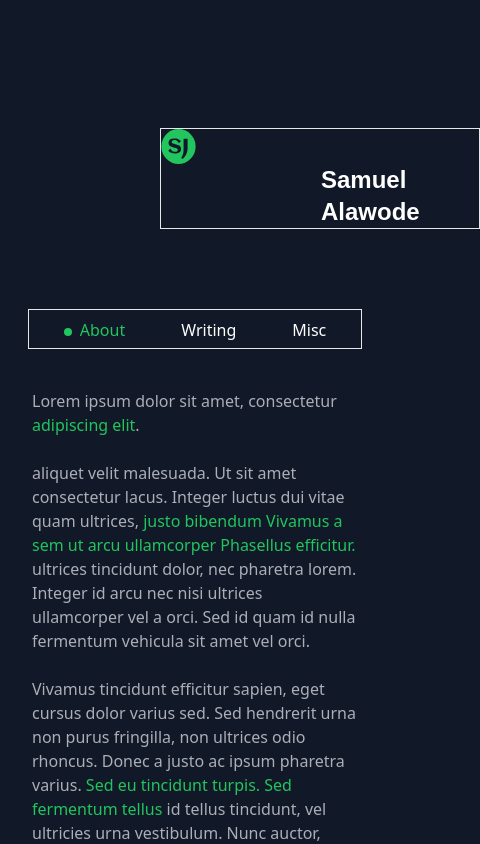
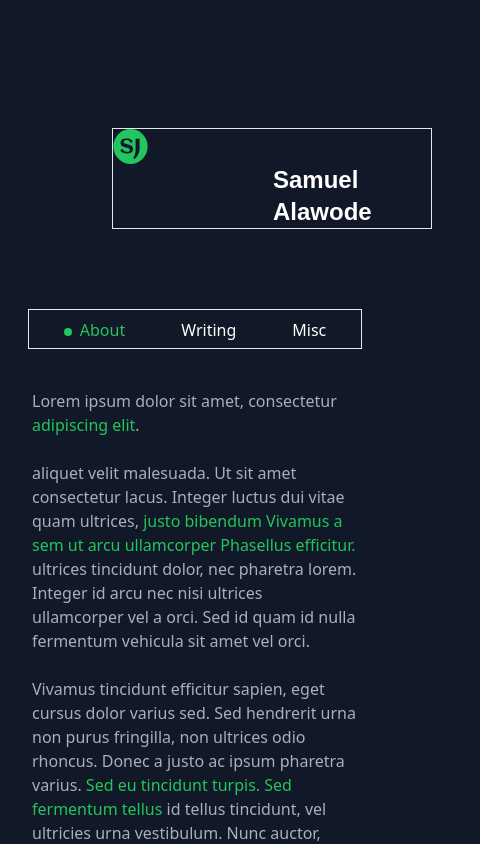
Before and after one commit to SamuelBriggs/Jojosammy, a React (Create React App) app: page / in a window 390 px wide. Shown: the top 844 px of the page, 480 px wide, since content can reach past the window. Built offline with nearby package versions, Linux system fonts and the light colour scheme; the HTML template or start-up script is replaced by a standard one.

Commit message:
Mobile responsiveness in progress

```diff
--- a/src/pages/Header.jsx
+++ b/src/pages/Header.jsx
@@ -7,7 +7,7 @@ const Layout = () => {
     <div className="custom:-ml-20 custom:justify-center flex flex-col md:flex-row md:items-center
     sm:flex-row sm:items-center lg:flex-row lg:items-center xl:flex-row xl:items-center
     2xl:flex-row 2xl:items-center custom2:flex custom2:flex-row custom2:justify-center
-    custom3:border custom3:flex custom3:flex-col custom3:w-80 custom3:justify-center">
+    custom3:border custom3:flex custom3:flex-col custom3:w-80 custom3:justify-center custom3:-ml-12">
       <div className="flex-shrink-0 custom2:-ml-28">
         <img className="" style={{width: "35px", height: "35px"}} src={Logo} alt="No image yet" />
       </div>
```
